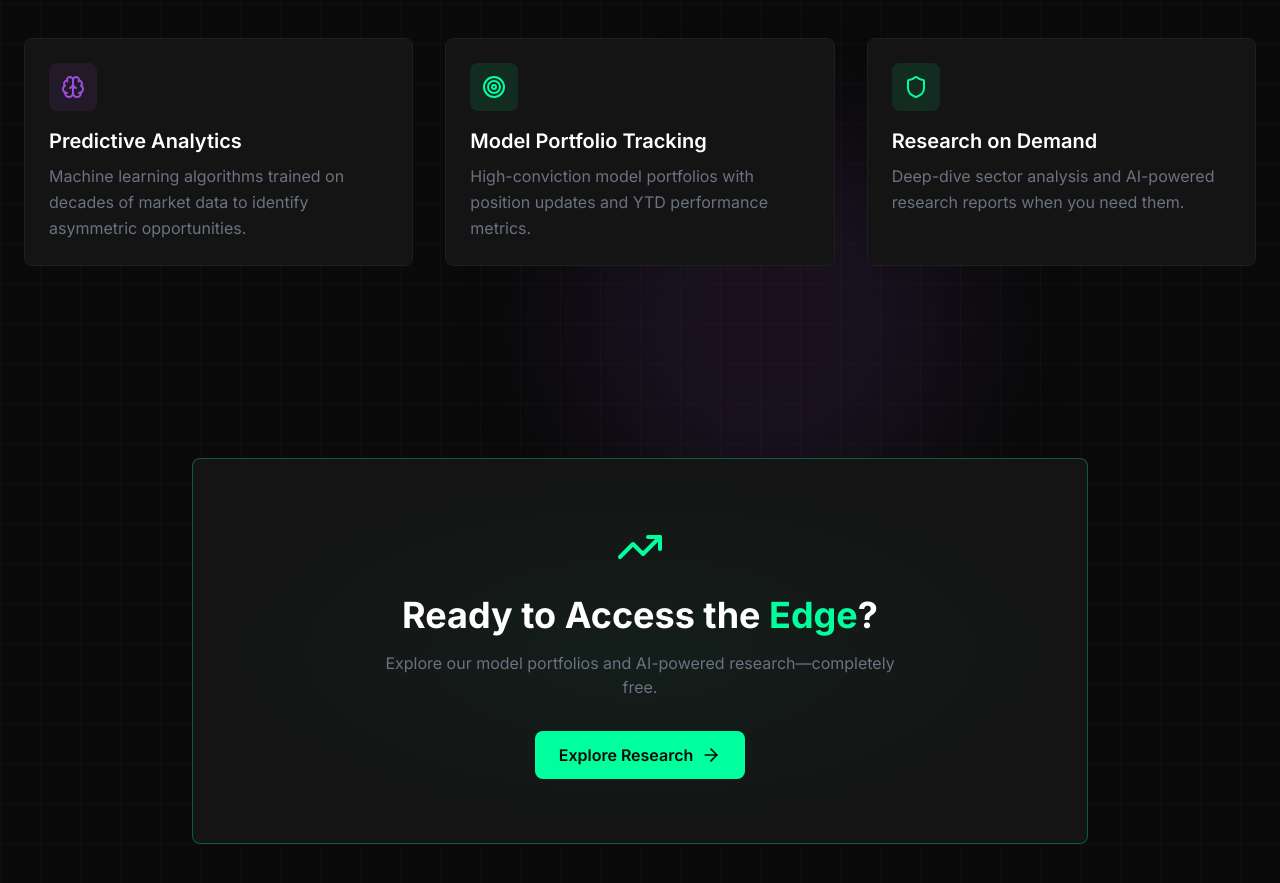
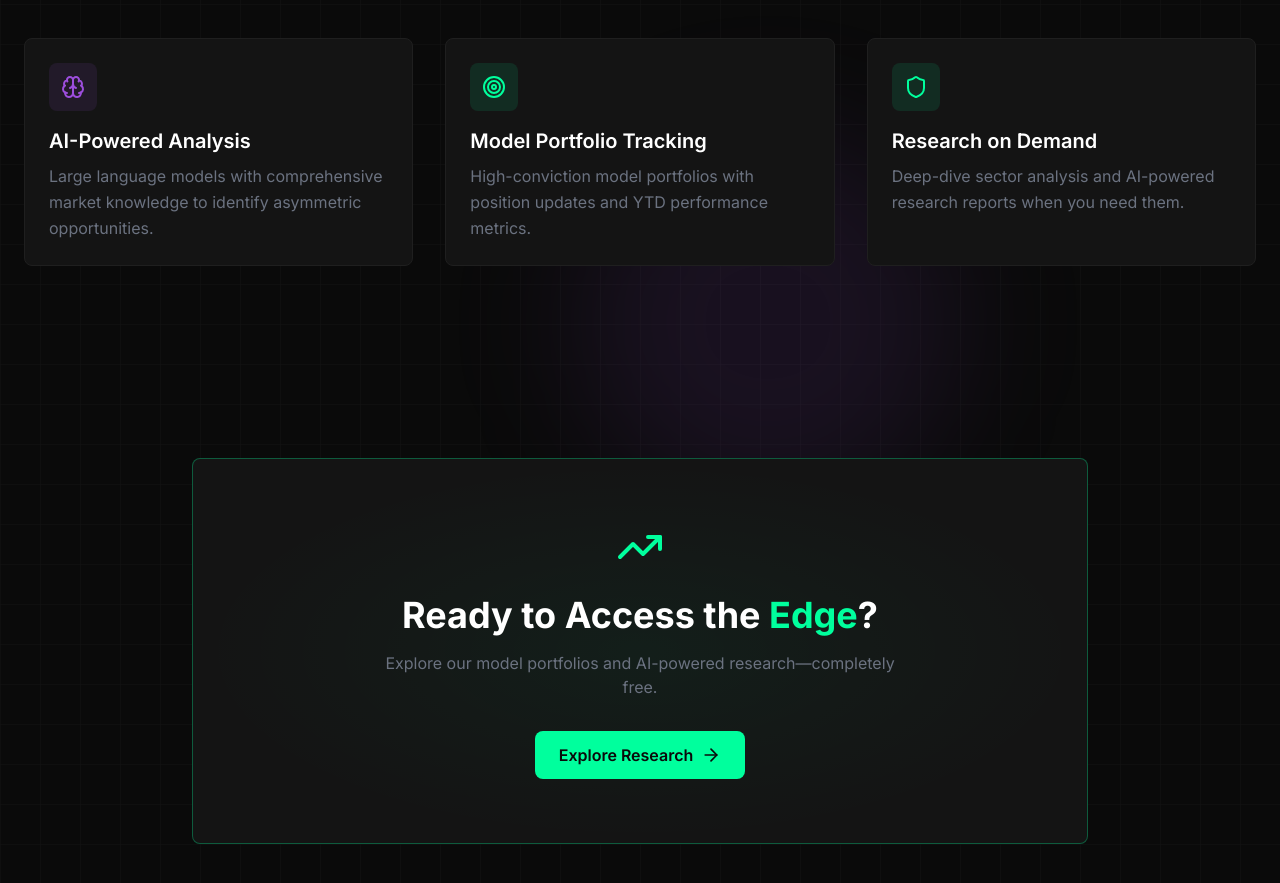
Before and after one commit to ajslaughter/PM-Research, a Next.js app: page / in a window 1280 px wide. Shown: the part 1140-2023 px from the top of the page. Built offline with nearby package versions, Linux system fonts and the light colour scheme; no server answers.

Commit message:
Update feature description to accurately reflect LLM usage
Changed "Machine learning algorithms trained on decades of market data"
to "Large language models with comprehensive market knowledge"

https://claude.ai/code/session_019jSESdkemLv6Wmf935VCdf

```diff
--- a/src/app/page.tsx
+++ b/src/app/page.tsx
@@ -17,9 +17,9 @@ export default function LandingPage() {
     const features = [
         {
             icon: Brain,
-            title: "Predictive Analytics",
+            title: "AI-Powered Analysis",
             description:
-                "Machine learning algorithms trained on decades of market data to identify asymmetric opportunities.",
+                "Large language models with comprehensive market knowledge to identify asymmetric opportunities.",
             color: "pm-purple",
         },
         {
```
